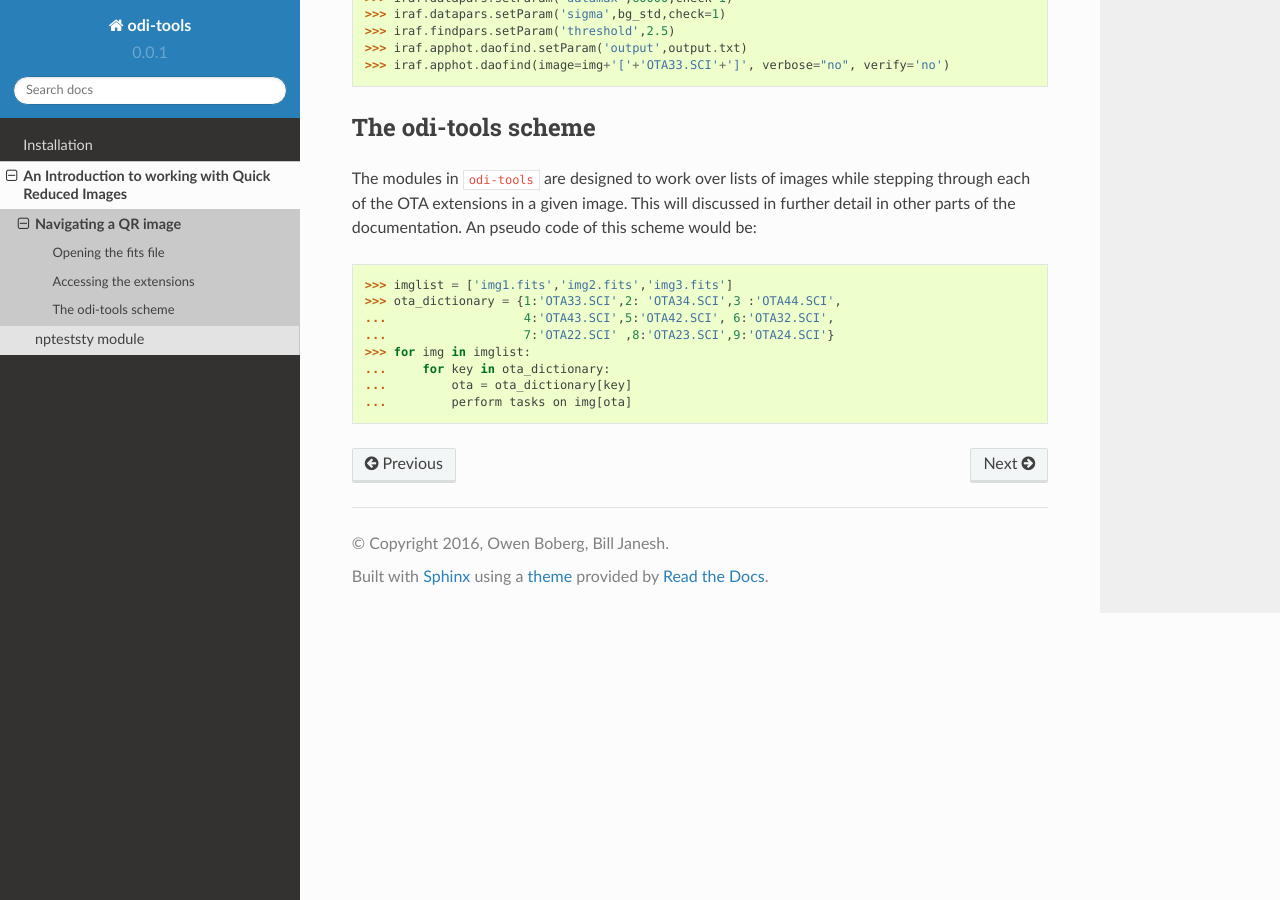
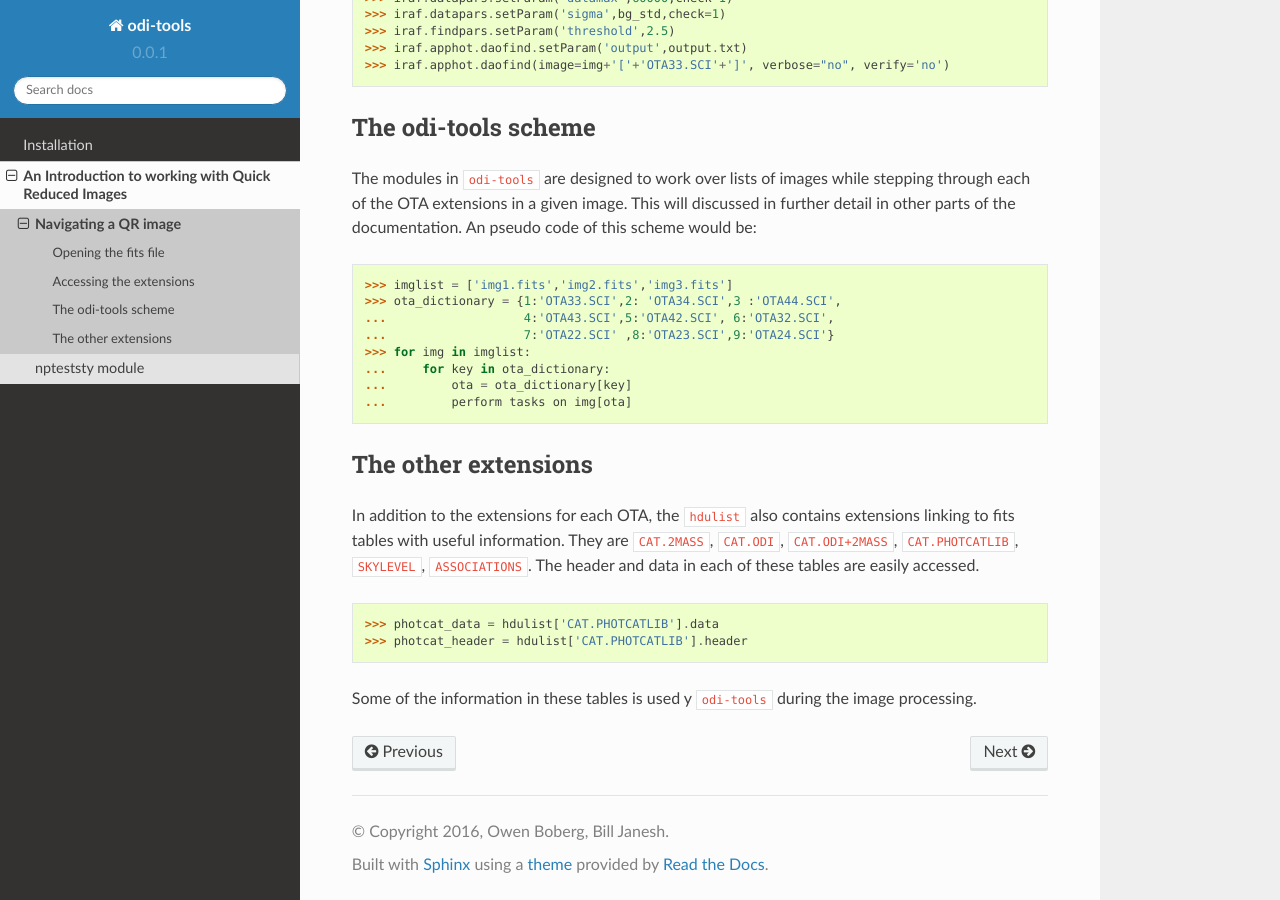
Before and after one commit to bjanesh/odi-tools, a Sphinx documentation site: the page built from docs/source/example/navigation.rst, in a window 1280 px wide and 900 px high, scrolled down 1689 px. Built offline with Sphinx 7.4.7 and the Read the Docs theme 2.0.0, drawn with Linux system fonts in a browser that asks for light colours.

Commit message:
added info about other fits tables

```diff
--- a/docs/source/example/navigation.rst
+++ b/docs/source/example/navigation.rst
@@ -103,3 +103,19 @@ code of this scheme would be:
 ...     for key in ota_dictionary:
 ...         ota = ota_dictionary[key]
 ...         perform tasks on img[ota]
+
+.. _the-other-extensions:
+
+The other extensions
+--------------------
+
+In addition to the extensions for each OTA, the ``hdulist`` also contains
+extensions linking to fits tables with useful information. They are
+``CAT.2MASS``, ``CAT.ODI``, ``CAT.ODI+2MASS``, ``CAT.PHOTCATLIB``, ``SKYLEVEL``,
+``ASSOCIATIONS``. The header and data in each of these tables are easily accessed.
+
+>>> photcat_data = hdulist['CAT.PHOTCATLIB'].data
+>>> photcat_header = hdulist['CAT.PHOTCATLIB'].header
+
+Some of the information in these tables is used y ``odi-tools`` during the
+image processing.
```
Also changed, not shown: 7 other files.
